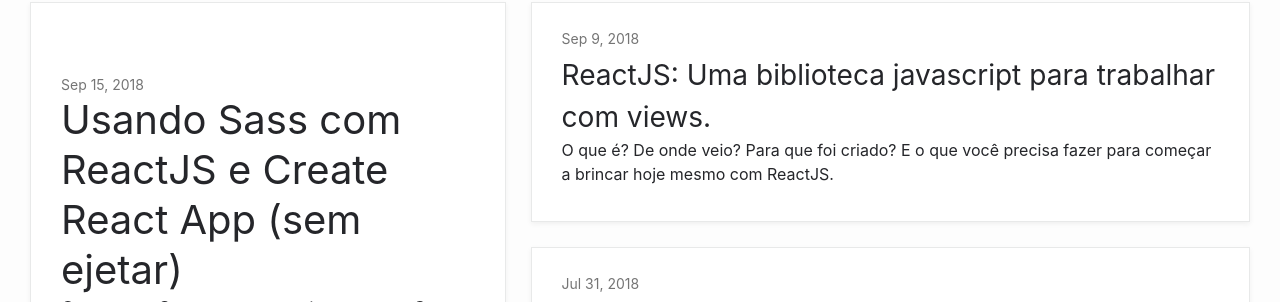
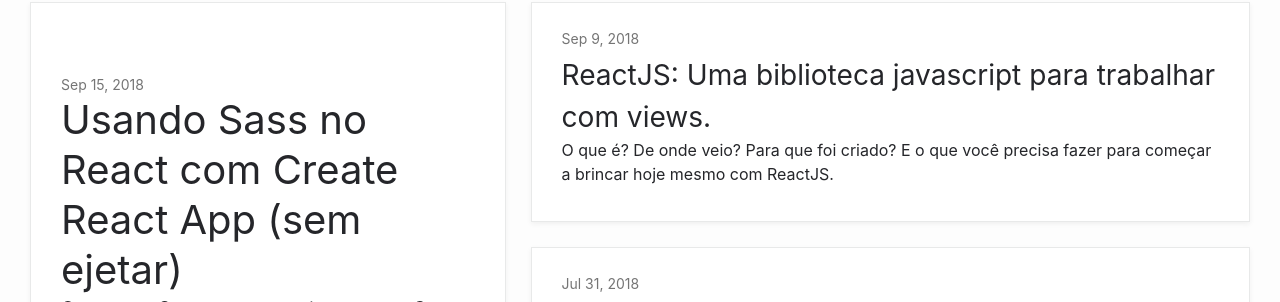
Before and after one commit to evertonstrack/blog.evertonstrack.com.br, a Jekyll site: the page built from index.md, in a window 1280 px wide. Shown: the part 965-1267 px from the top of the page. Built offline with Jekyll 4.4.1, drawn with Linux system fonts in a browser that asks for light colours.

```diff
--- a/_posts/2018-09-15-usando-sass-com-reactjs.markdown
+++ b/_posts/2018-09-15-usando-sass-com-reactjs.markdown
@@ -1,6 +1,6 @@
 ---
 layout: post
-title:  "Usando Sass com ReactJS e Create React App (sem ejetar)"
+title:  "Usando Sass no React com Create React App (sem ejetar)"
 description: "Quem usar Sass em seus projetos com o Create React App? Vamos ver como fazer isso sem ejetar o projeto ou rodar uma task extra."
 date:   2018-09-15 18:30:00 -0300
 bodyClass: post-javascript
```
